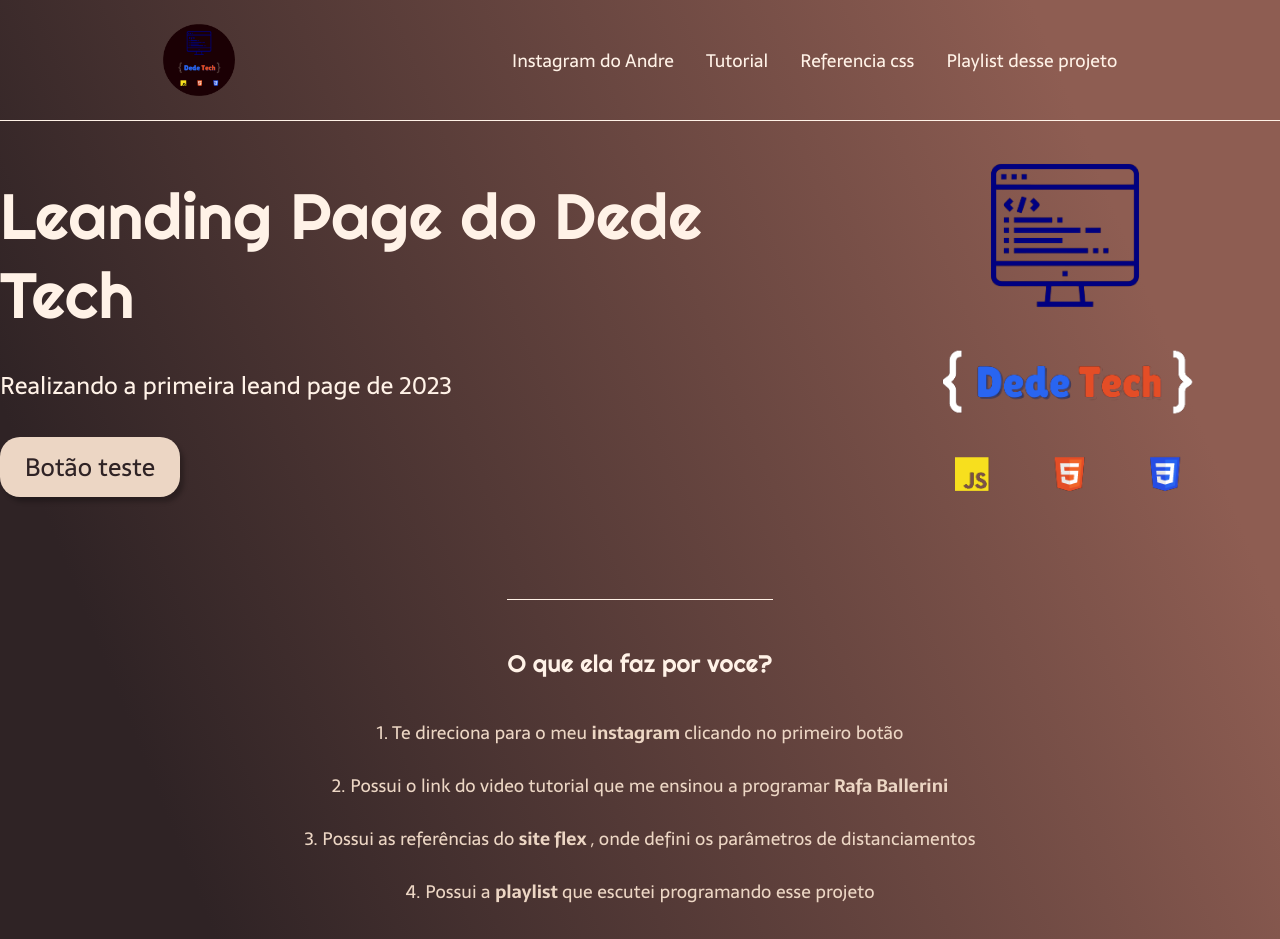
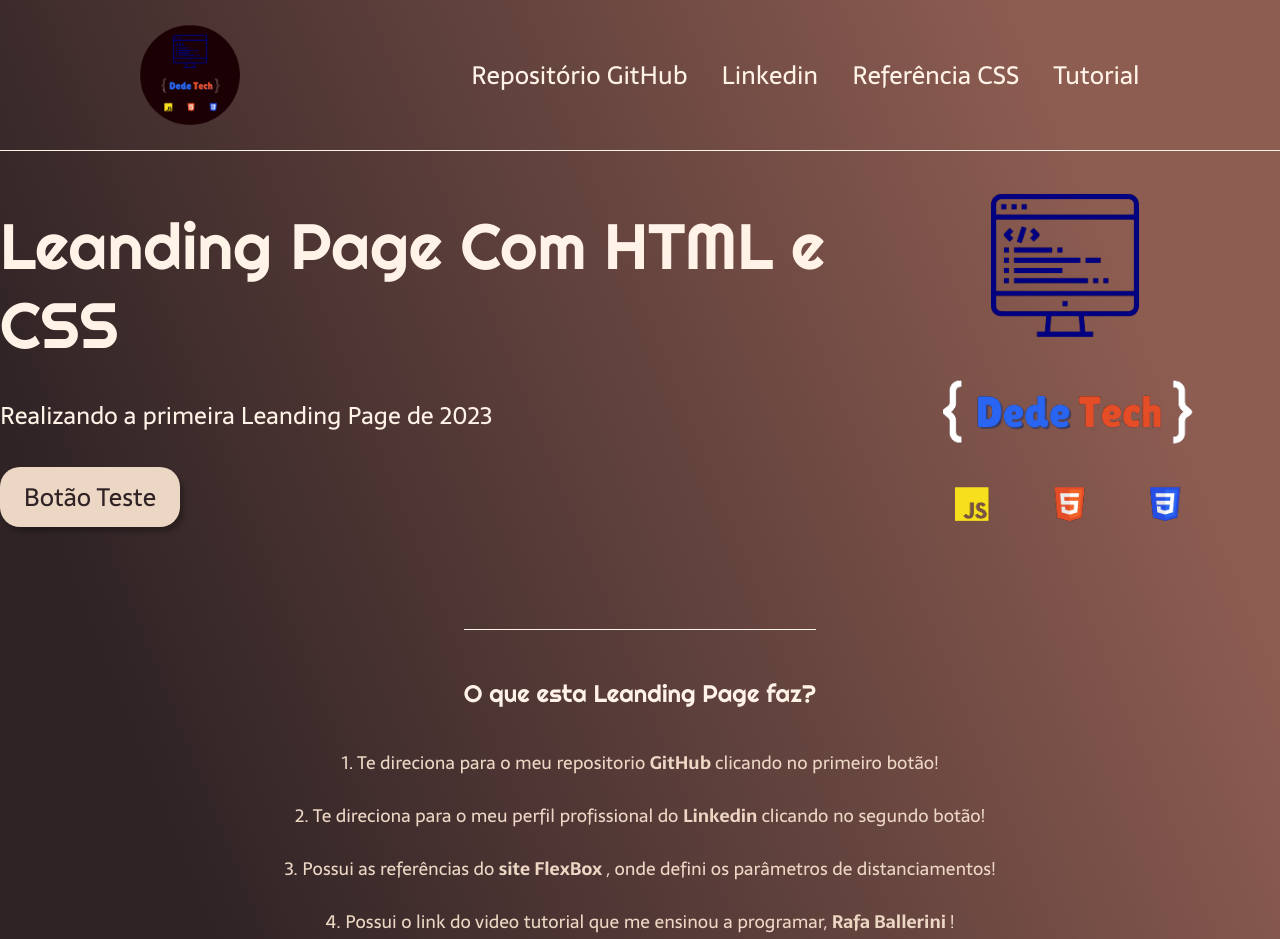
Before and after one commit to Andreabrahao/projeto-Leanding-Page, a plain HTML site: page index.html in a window 1280 px wide. Shown: the top 939 px of the page. Drawn offline with Linux system fonts and the light colour scheme.

Commit message:
Ajustes finais 2023.2

```diff
--- a/index.html
+++ b/index.html
@@ -1,47 +1,97 @@
 <!DOCTYPE html>
 <html lang="pt-BR">
     <head>
-    <meta charset="UTF-8">
-    <meta name="viewport" content="width=device-width, initial-scale=1.0">
-    <meta name="description" content="Meu primeiro projeto de Leand Page em 2023">
-    <title>Leanding Page do Dede - Primeira leand page</title>
-    <link rel="stylesheet" type="text/css" href="style.css">
-
+        <meta charset="UTF-8" />
+        <meta name="viewport" content="width=device-width, initial-scale=1.0" />
+        <meta
+            name="description"
+            content="Meu primeiro projeto de Leand Page em 2023"
+        />
+        <title>Leanding Page - Primeiro projeto HTML e CSS</title>
+        <link rel="stylesheet" type="text/css" href="style.css" />
     </head>
 
     <body>
         <header class="cabecalho">
-        <img class="cabecalho-imagem" src="Arquivos/dede_tech_redondo-removebg-preview.png">
+            <img
+                class="cabecalho-imagem"
+                src="Arquivos/dede_tech_redondo-removebg-preview.png"
+            />
             <nav class="cabecalho-menu">
-            <a class="cabecalho-menu-item" href="https://www.instagram.com/andreabrahaoo/">Instagram do Andre</a>
-            <a class="cabecalho-menu-item" href="https://www.youtube.com/watch?v=llF6vD-RljE&list=WL&index=61">Tutorial</a>
-            <a class="cabecalho-menu-item" href="https://css-tricks.com/snippets/css/a-guide-to-flexbox/">Referencia css</a>
-            <a class="cabecalho-menu-item" href="https://www.youtube.com/watch?v=f02mOEt11OQ&t=2s">Playlist desse projeto</a>
+                <a
+                    class="cabecalho-menu-item"
+                    href="https://github.com/Andreabrahao/projeto-learning-page"
+                    >Repositório GitHub</a
+                >
+                <a
+                    class="cabecalho-menu-item"
+                    href="https://www.linkedin.com/in/andreabrahaomarques/"
+                    >Linkedin</a
+                >
+                <a
+                    class="cabecalho-menu-item"
+                    href="https://css-tricks.com/snippets/css/a-guide-to-flexbox/"
+                    >Referência CSS</a
+                >
+                <a
+                    class="cabecalho-menu-item"
+                    href="https://www.youtube.com/watch?v=llF6vD-RljE&list=WL&index=61"
+                    >Tutorial</a
+                >
             </nav>
         </header>
 
         <main class="conteudo">
             <section class="conteudo-principal">
                 <div class="conteudo-principal-escrito">
-                <h1 class="conteudo-principal-escrito-titulo">Leanding Page do Dede Tech</h1>
-                <h2 class="conteudo-principal-escrito-subtitulo">Realizando a primeira leand page de 2023</h2>
-                <a class="conteudo-principal-escrito-botao" href="https://www.linkedin.com/in/andreabrahaomarques/">Botão teste</a>
+                    <h1 class="conteudo-principal-escrito-titulo">
+                        Leanding Page Com HTML e CSS
+                    </h1>
+                    <h2 class="conteudo-principal-escrito-subtitulo">
+                        Realizando a primeira Leanding Page de 2023
+                    </h2>
+                    <a
+                        class="conteudo-principal-escrito-botao"
+                        href="https://www.linkedin.com/in/andreabrahaomarques/"
+                        >Botão Teste</a
+                    >
                 </div>
-            <img class="conteudo-principal-imagem" src="Arquivos/DEDE_TEch-removebg-preview.png" alt="Imagem da balle bot">
+                <img
+                    class="conteudo-principal-imagem"
+                    src="Arquivos/DEDE_TEch-removebg-preview.png"
+                    alt="Imagem da balle bot"
+                />
             </section>
 
             <section class="conteudo-secundario">
-            <h3 class="conteudo-secundario-titulo">O que ela faz por voce?</h3>
-            <p class="conteudo-secundario-paragrafo">1. Te direciona para o meu <strong> instagram </strong> clicando no primeiro botão</p>
-            <p class="conteudo-secundario-paragrafo">2. Possui o link do video tutorial que me ensinou a programar <strong> Rafa Ballerini </strong></p>
-            <p class="conteudo-secundario-paragrafo">3. Possui as referências do <strong> site flex </strong>, onde defini os parâmetros de distanciamentos</p>
-            <p class="conteudo-secundario-paragrafo">4. Possui a <strong> playlist </strong> que escutei programando esse projeto</p>
+                <h3 class="conteudo-secundario-titulo">
+                    O que esta Leanding Page faz?
+                </h3>
+                <p class="conteudo-secundario-paragrafo">
+                    1. Te direciona para o meu repositorio
+                    <strong> GitHub </strong> clicando no primeiro botão!
+                </p>
+                <p class="conteudo-secundario-paragrafo">
+                    2. Te direciona para o meu perfil profissional do
+                    <strong> Linkedin </strong> clicando no segundo botão!
+                </p>
+                <p class="conteudo-secundario-paragrafo">
+                    3. Possui as referências do <strong> site FlexBox </strong>,
+                    onde defini os parâmetros de distanciamentos!
+                </p>
+                <p class="conteudo-secundario-paragrafo">
+                    4. Possui o link do video tutorial que me ensinou a
+                    programar, <strong> Rafa Ballerini </strong>!
+                </p>
             </section>
         </main>
 
         <footer class="rodape">
-        <img class="rodape-imagem" src="Arquivos/assinatura-removebg-preview edit.png" alt="imagem da assinatura">
+            <img
+                class="rodape-imagem"
+                src="Arquivos/assinatura-removebg-preview edit.png"
+                alt="imagem da assinatura"
+            />
         </footer>
     </body>
-
 </html>
--- a/style.css
+++ b/style.css
@@ -1,4 +1,4 @@
-@import url('https://fonts.googleapis.com/css2?family=Righteous&family=Sarala:wght@400;700&display=swap');
+@import url("https://fonts.googleapis.com/css2?family=Righteous&family=Sarala:wght@400;700&display=swap");
 
 * {
     margin: 0;
@@ -9,7 +9,7 @@
 
 body {
     font-size: 100%;
-    background: linear-gradient(68.15deg, #2F2325 16.62%, #8E5D52 85.61%);
+    background: linear-gradient(68.15deg, #2f2325 16.62%, #8e5d52 85.61%);
 }
 
 .cabecalho {
@@ -17,32 +17,32 @@ body {
     flex-direction: row;
     align-items: center;
     justify-content: space-around;
-    padding: 24px;
+    padding: 25px;
 }
 
 .cabecalho-imagem {
-    height: 72px;
+    height: 100px;
 }
 
 .cabecalho-menu {
     display: flex;
-    gap: 32px;
+    gap: 34px;
 }
 
 .cabecalho-menu-item {
-    font-family: 'Sarala', sans-serif;
-    color: #FFF2E7;
+    font-family: "Sarala", sans-serif;
+    color: #fff2e7;
     font-weight: 400;
-    font-size: 18px;
+    font-size: 25px;
 }
 
 .cabecalho-menu-item:hover {
-    background-color: rgba(0, 0, 0, 0.25)
+    background-color: rgba(0, 0, 0, 0.25);
 }
 
 .conteudo {
     margin-bottom: 48px;
-    border-top: 0.4px solid #FFF2E7;
+    border-top: 0.4px solid #fff2e7;
 }
 
 .conteudo-principal {
@@ -59,30 +59,30 @@ body {
 }
 
 .conteudo-principal-escrito-titulo {
-    font-family: 'Righteous', cursive;
+    font-family: "Righteous", cursive;
     font-weight: 400;
     font-size: 64px;
-    color: #FFF2E7;
+    color: #fff2e7;
 }
 
 .conteudo-principal-escrito-subtitulo {
-    font-family: 'Sarala', sans-serif;
+    font-family: "Sarala", sans-serif;
     font-weight: 400;
     font-size: 24px;
-    color: #FFF2E7;
+    color: #fff2e7;
 }
 
 .conteudo-principal-escrito-botao {
-    background-color: #ECD6C4;
+    background-color: #ecd6c4;
     width: 180px;
     height: 60px;
     border: none;
     box-shadow: 4px 5px 4px rgba(0, 0, 0, 0.25);
     border-radius: 20px;
-    font-family: 'Sarala', sans-serif;
+    font-family: "Sarala", sans-serif;
     font-weight: 400;
     font-size: 25px;
-    color: #2F2325;
+    color: #2f2325;
     display: flex;
     flex-direction: row;
     align-items: center;
@@ -106,25 +106,25 @@ body {
 }
 
 .conteudo-secundario-titulo {
-    border-top: 0.4px solid #FFF2E7;
+    border-top: 0.4px solid #fff2e7;
     padding-top: 48px;
-    font-family: 'Righteous', cursive;
+    font-family: "Righteous", cursive;
     font-weight: 400;
     font-size: 24px;
-    color: #FFF2E7;
+    color: #fff2e7;
     margin-bottom: 16px;
 }
 
 .conteudo-secundario-paragrafo {
-    font-family: 'Sarala', sans-serif;
+    font-family: "Sarala", sans-serif;
     font-weight: 300;
     font-size: 18px;
-    color: #ECD6C4;
+    color: #ecd6c4;
 }
 
 .rodape {
     padding: 32px;
-    border-top: 0.4px solid #FFF2E7;
+    border-top: 0.4px solid #fff2e7;
 }
 
 .rodape-imagem {
```
Lines whose indentation alone changed are shown as unchanged.
